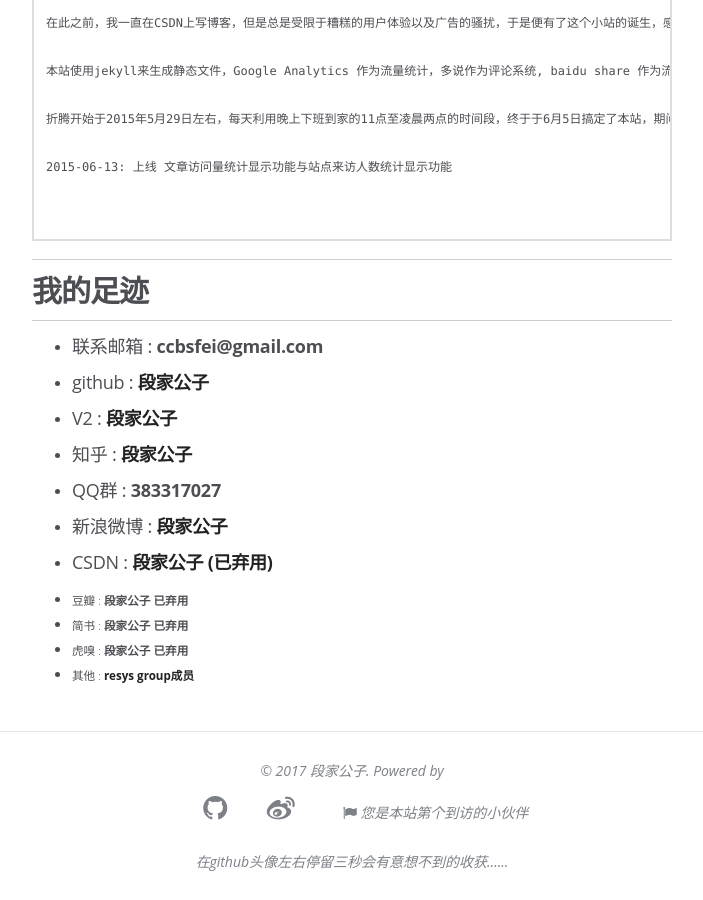
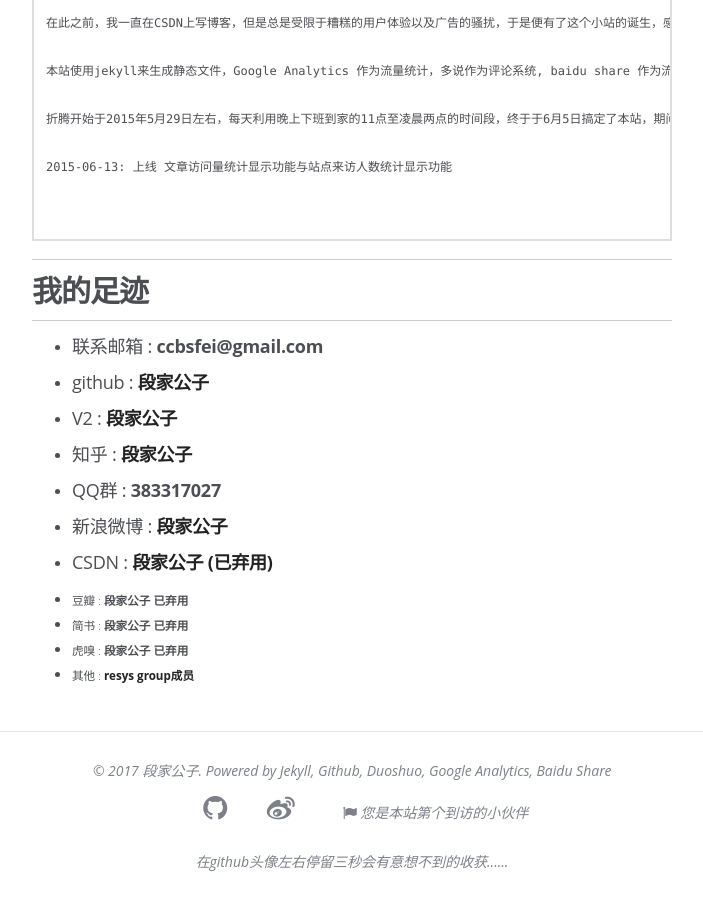
Before and after one commit to 1oscar/1oscar.github.io, a Jekyll site: the page built from about.md, in a window 1280 px wide and 900 px high, scrolled down 780 px. Shown: the whole window, without its empty margins (288-991 px from the left). Built offline with Jekyll 4.4.1, drawn with Linux system fonts in a browser that asks for light colours; some web fonts are replaced; Markdown is read by kramdown in place of the engine named in the settings; comment, search, counter and statistics services are not loaded.

Commit message:
访问量统计

```diff
--- a/_includes/footer.html
+++ b/_includes/footer.html
@@ -1,9 +1,9 @@
 <span>&copy; {{ site.time | date: '%Y' }} {{ site.owner.name }}. Powered by
-<!--     <a href="http://jekyllrb.com">Jekyll</a>, -->
-<!--     <a href="https://github.com/" target="_blank">Github</a>, -->
-<!--     <a href="http://duoshuo.com/" target="_blank">Duoshuo</a>, -->
-<!--     <a href="http://www.google.cn/intl/zh-CN_ALL/analytics/learn/index.html">Google Analytics</a>, -->
-<!--     <a href="http://share.baidu.com/">Baidu Share</a> -->
+    <a href="http://jekyllrb.com">Jekyll</a>,
+    <a href="https://github.com/" target="_blank">Github</a>,
+    <a href="http://duoshuo.com/" target="_blank">Duoshuo</a>,
+    <a href="http://www.google.cn/intl/zh-CN_ALL/analytics/learn/index.html">Google Analytics</a>,
+    <a href="http://share.baidu.com/">Baidu Share</a>
 </span>
 
 
--- a/index.html
+++ b/index.html
@@ -68,7 +68,7 @@
 
 </script>
 
-
+{% include footer.html %}
 
 
 	</body>
--- a/photos/index.html
+++ b/photos/index.html
@@ -329,5 +329,7 @@
       ga('send', 'pageview');
   </script>
 
+    {% include footer.html %}
+
 </body>
 </html>
```
